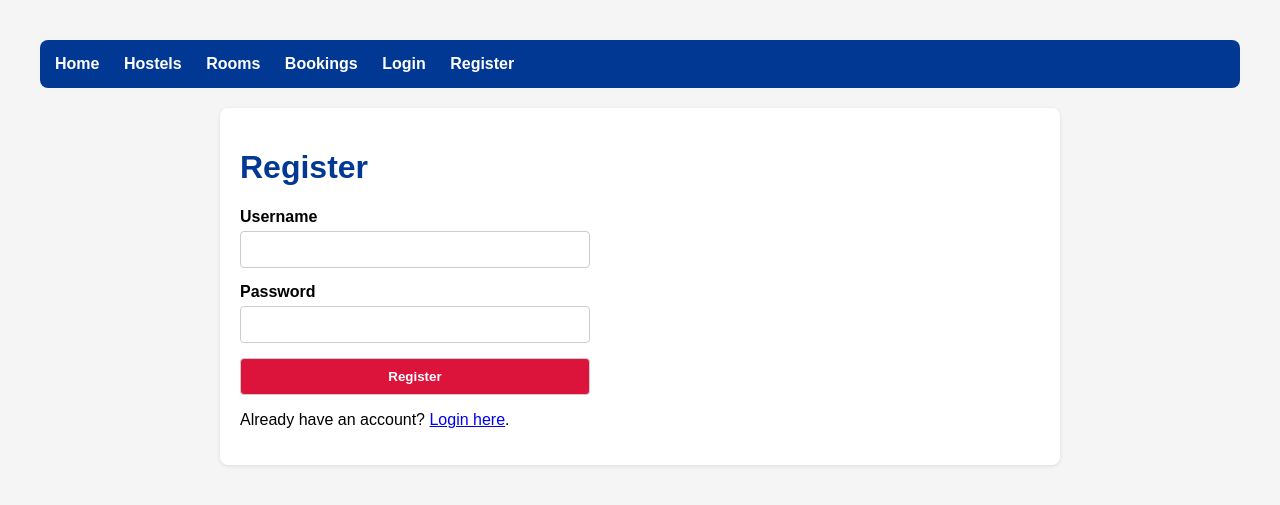
After one commit to Sulavnepal12/Hostel-booking, a Flask app: template app/templates/register.html in a window 1280 px wide. The commit adds this page. Shown: the top 505 px of the page. Run offline with Flask 3, Linux system fonts and the light colour scheme; the template is opened without the code that fills it, so the values that code supplies are empty.

Commit message:
feat: add Nepal-themed CSS styling and base layout with navbar

```diff
--- /dev/null
+++ b/app/static/css/style.css
@@ -0,0 +1,100 @@
+body {
+    font-family: Arial, sans-serif;
+    margin: 0;
+    padding: 40px;
+    background: #F5F5F5;
+}
+
+nav {
+    background: #003893;
+    padding: 15px;
+    margin-bottom: 20px;
+    border-radius: 8px;
+}
+
+nav a {
+    color: white;
+    margin-right: 20px;
+    text-decoration: none;
+    font-weight: bold;
+}
+
+nav a:hover {
+    text-decoration: underline;
+    color: #FFD700;
+}
+
+.container {
+    background: white;
+    padding: 20px;
+    border-radius: 8px;
+    box-shadow: 0 1px 4px rgba(0,0,0,0.1);
+    max-width: 800px;
+    margin: 0 auto;
+}
+
+table {
+    width: 100%;
+    border-collapse: collapse;
+    margin-top: 15px;
+}
+
+th, td {
+    border: 1px solid #ddd;
+    padding: 8px;
+    text-align: left;
+}
+
+th {
+    background: #003893;
+    color: white;
+}
+
+form {
+    max-width: 350px;
+    margin-top: 15px;
+}
+
+form label {
+    font-weight: bold;
+    margin-top: 10px;
+    display: block;
+}
+
+form input, form select, form button {
+    padding: 10px;
+    margin: 5px 0 15px 0;
+    display: block;
+    width: 100%;
+    box-sizing: border-box;
+    border: 1px solid #ccc;
+    border-radius: 4px;
+}
+
+button {
+    background: #DC143C;
+    color: white;
+    border: none;
+    cursor: pointer;
+    border-radius: 4px;
+    font-weight: bold;
+    padding: 10px;
+}
+
+button:hover {
+    background: #B01030;
+}
+
+.error {
+    color: #DC143C;
+    font-weight: bold;
+}
+
+.success {
+    color: #1E7B34;
+    font-weight: bold;
+}
+
+h1 {
+    color: #003893;
+}
--- a/app/templates/base.html
+++ b/app/templates/base.html
@@ -2,22 +2,7 @@
 <html>
 <head>
     <title>Hostel Booking</title>
-    <style>
-        body { font-family: Arial, sans-serif; margin: 40px; background: #F5F5F5; }
-        nav { background: #003893; padding: 15px; margin-bottom: 20px; border-radius: 8px; }
-        nav a { color: white; margin-right: 20px; text-decoration: none; font-weight: bold; }
-        nav a:hover { text-decoration: underline; color: #FFD700; }
-        .container { background: white; padding: 20px; border-radius: 8px; box-shadow: 0 1px 4px rgba(0,0,0,0.1); }
-        table { width: 100%; border-collapse: collapse; margin-top: 15px; }
-        th, td { border: 1px solid #ddd; padding: 8px; text-align: left; }
-        th { background: #003893; color: white; }
-        form input, form select, form button { padding: 8px; margin: 5px 0; display: block; width: 100%; max-width: 300px; box-sizing: border-box; border: 1px solid #ccc; border-radius: 4px; }
-        button { background: #DC143C; color: white; border: none; cursor: pointer; border-radius: 4px; font-weight: bold; }
-        button:hover { background: #B01030; }
-        .error { color: #DC143C; }
-        .success { color: #1E7B34; }
-        h1 { color: #003893; }
-    </style>
+    <link rel="stylesheet" href="{{ url_for('static', filename='css/style.css') }}">
 </head>
 <body>
     <nav>
--- /dev/null
+++ b/app/templates/register.html
@@ -0,0 +1,40 @@
+{% extends "base.html" %}
+{% block content %}
+<h1>Register</h1>
+<form id="registerForm">
+    <label>Username</label>
+    <input type="text" id="username" required>
+    <label>Password</label>
+    <input type="password" id="password" required>
+    <button type="submit">Register</button>
+</form>
+<p id="message"></p>
+<p>Already have an account? <a href="/login-page">Login here</a>.</p>
+
+<script>
+document.getElementById("registerForm").addEventListener("submit", function(e) {
+    e.preventDefault();
+    const username = document.getElementById("username").value;
+    const password = document.getElementById("password").value;
+
+    fetch("/register", {
+        method: "POST",
+        headers: { "Content-Type": "application/json" },
+        body: JSON.stringify({ username: username, password: password }),
+        credentials: "same-origin"
+    })
+    .then(response => response.json())
+    .then(data => {
+        const msg = document.getElementById("message");
+        if (data.message) {
+            msg.className = "success";
+            msg.textContent = data.message + " You can now log in.";
+            setTimeout(() => { window.location.href = "/login-page"; }, 1200);
+        } else {
+            msg.className = "error";
+            msg.textContent = data.error;
+        }
+    });
+});
+</script>
+{% endblock %}
```
Also changed, not shown: app/routes.py (+20 -0 lines), app/templates/bookings.html (added, +49 -0 lines), app/templates/hostels.html (added, +34 -0 lines), app/templates/login.html (added, +39 -0 lines), app/templates/rooms.html (added, +80 -0 lines), app/verify_db.py (deleted, +0 -10 lines).
